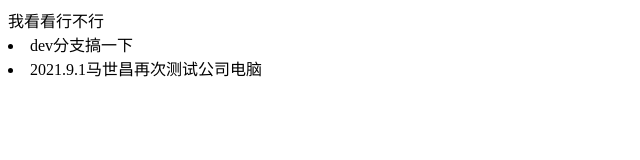
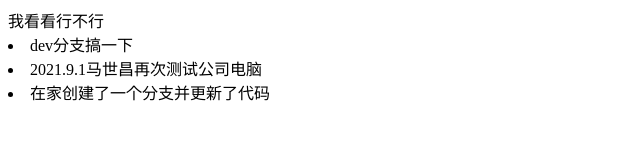
Before and after one commit to 2457877138/gitceshi, a plain HTML site: page index.html in a window 1280 px wide. Shown: the whole page, without its empty margins (0-640 px from the left). Drawn offline with Linux system fonts and the light colour scheme.

Commit message:
马昌晚上在家更新的代码

```diff
--- a/index.html
+++ b/index.html
@@ -10,5 +10,6 @@
     我看看行不行
     <li>dev分支搞一下</li>
     <li>2021.9.1马世昌再次测试公司电脑</li>
+    <li>在家创建了一个分支并更新了代码</li>
 </body>
 </html>
```
